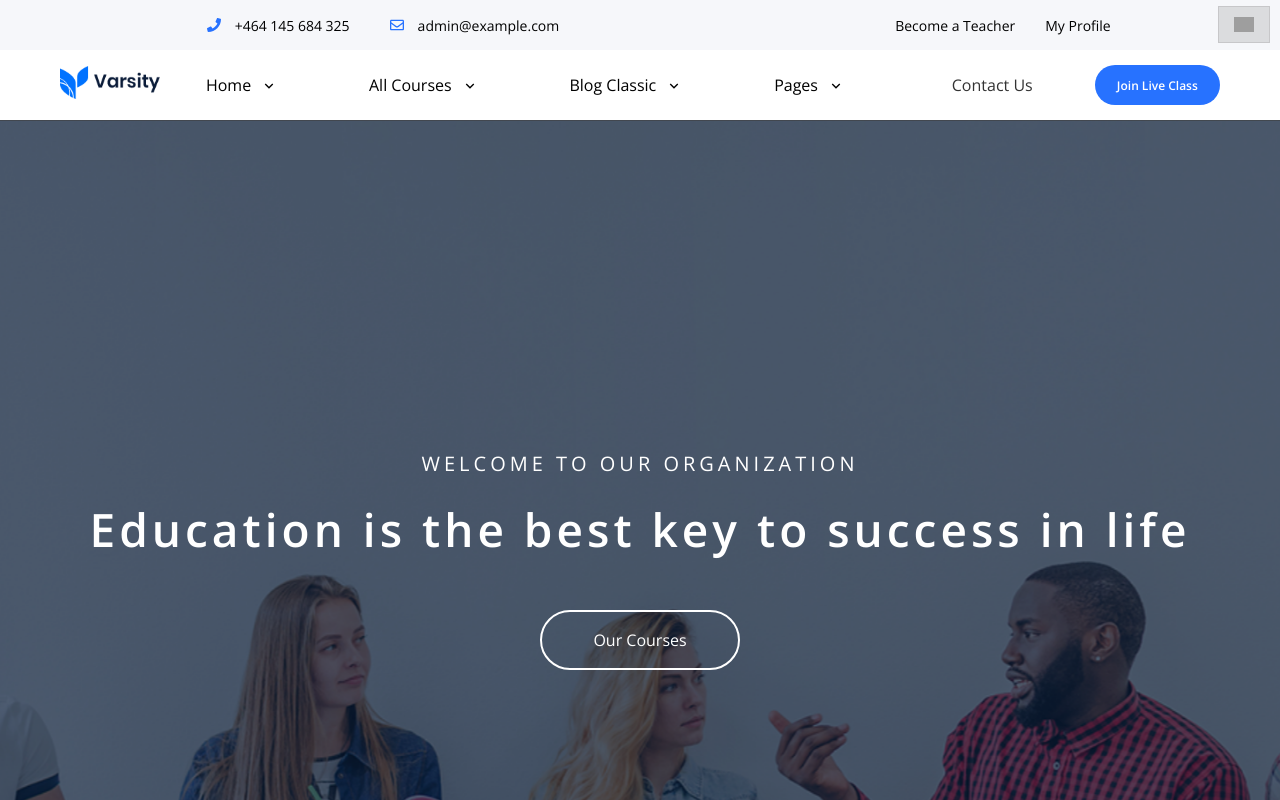
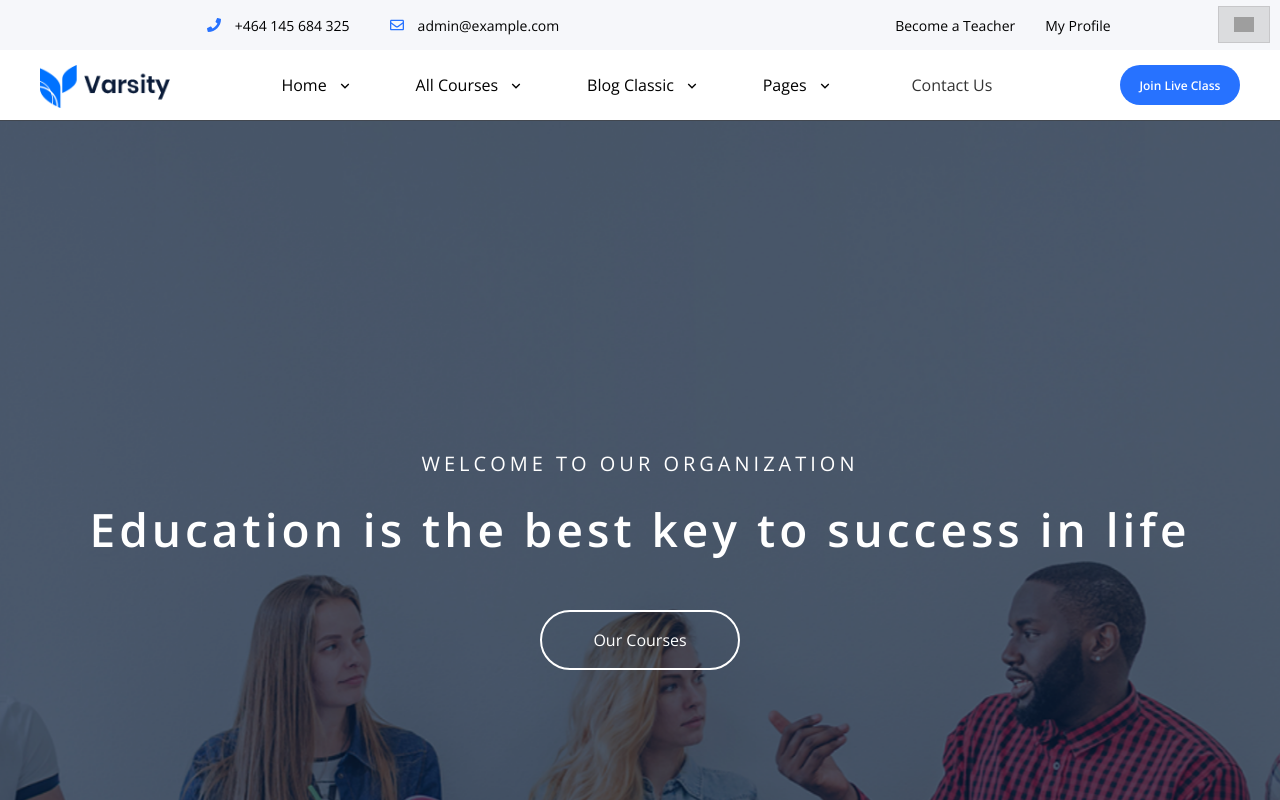
Before and after one commit to mlalayev/FinalProjectEVOCoding, a React (Vite) app: page / in a window 1280 px wide. Shown: the top 800 px of the page. Built offline with nearby package versions, Linux system fonts and the light colour scheme; grey boxes are pictures that could not be loaded.

Commit message:
my commit

```diff
--- a/src/Components/Common/Header/Header-NonStickyPart/NotStickyPart.css
+++ b/src/Components/Common/Header/Header-NonStickyPart/NotStickyPart.css
@@ -73,10 +73,6 @@
     .margin-top {
         margin-top: var(--display-none);
     }
-
-    .header-lower {
-        padding: 0 80px;
-    }
 }
 
 .header-upper {
@@ -91,13 +87,39 @@
 .header-lower {
     transition: top 0.3s ease;
     position: var(--position-relative);
+    width: 100vw;
+    height: 80px;
+    background-color: #fff;
 }
 
 .header-lower.sticky {
     top: 0;
     left: 0;
+    right: 0;
     z-index: 999;
     width: var(--percent-100);
     position: var(--position-fixed);
     background-color: var(--white-color);
 }
+
+.header-lower.sticky::before{
+    top: 0;
+    left: 0;
+    z-index: -1;
+    content: "";
+    width: 100vw;
+    height: 70px;
+    position: absolute;
+    background-color: #fff;
+}
+
+.header-lower.sticky::after{
+    top: 0;
+    right: 0;
+    content: "";
+    z-index: -1;
+    width: 100vw;
+    height: 70px;
+    position: absolute;
+    background-color: #fff;
+}
--- a/src/Components/Common/Header/Header-StickyPart/HeaderStickyPart.css
+++ b/src/Components/Common/Header/Header-StickyPart/HeaderStickyPart.css
@@ -7,7 +7,8 @@
 .header-lower {
     width: 100%;
     height: 70px;
-    padding: 0 60px;
+    max-width: 360px;
+    margin: 0 var(--auto);
     display: var(--display-flex);
     text-align: var(--display-center);
     position: var(--position-relative);
@@ -89,10 +90,17 @@
 }
 
 .header-lower.sticky {
-    top: 0;
-    left: 0;
+    /* top: 0; */
+    /* left: 0; */
     z-index: 999;
     width: var(--percent-100);
+    width: 100vw !important;
     position: var(--position-fixed);
     background-color: var(--white-color);
 }
+
+@media screen and (min-width:800px) {
+    .header-lower{
+        max-width: 700px;
+    }
+}
--- a/src/Components/Common/Header/Header.css
+++ b/src/Components/Common/Header/Header.css
@@ -174,10 +174,6 @@ header {
     .margin-top {
         margin-top: var(--display-none);
     }
-
-    .header-lower {
-        padding: 0 80px;
-    }
 }
 
 @media screen and (min-width:1050px) {
@@ -231,6 +227,30 @@ header {
         background-color: var(--white-color);
         box-shadow: 0px 4px 8px rgba(0, 0, 0, 0.1);
     }
+
+    .header-lower {
+        min-width: 950px;
+    }
+
+    .header-lower ul{
+        padding: 0 80px;
+    }
+
+    .logo{
+        width: 130px !important;
+    }
+}
+
+@media screen and (min-width:1150px) {
+    .header-lower {
+        min-width: 1050px;
+    }
+}
+
+@media screen and (min-width:1250px) {
+    .header-lower {
+        min-width: 1200px;
+    }
 }
 
 .header-upper {
@@ -241,3 +261,7 @@ header {
     opacity: 0;
     visibility: var(--hidden);
 }
+
+.logo {
+    margin-top: 8px;
+}
--- a/src/Components/MainPage/MainPage-SectionFirst-Map/FirstMap.css
+++ b/src/Components/MainPage/MainPage-SectionFirst-Map/FirstMap.css
@@ -37,7 +37,7 @@
 
     .sectionfirst {
         padding-top: 20px;
-        padding-left: 250px;
+        padding-left: 170px;
         justify-content: var(--flex-start);
     }
 
```
